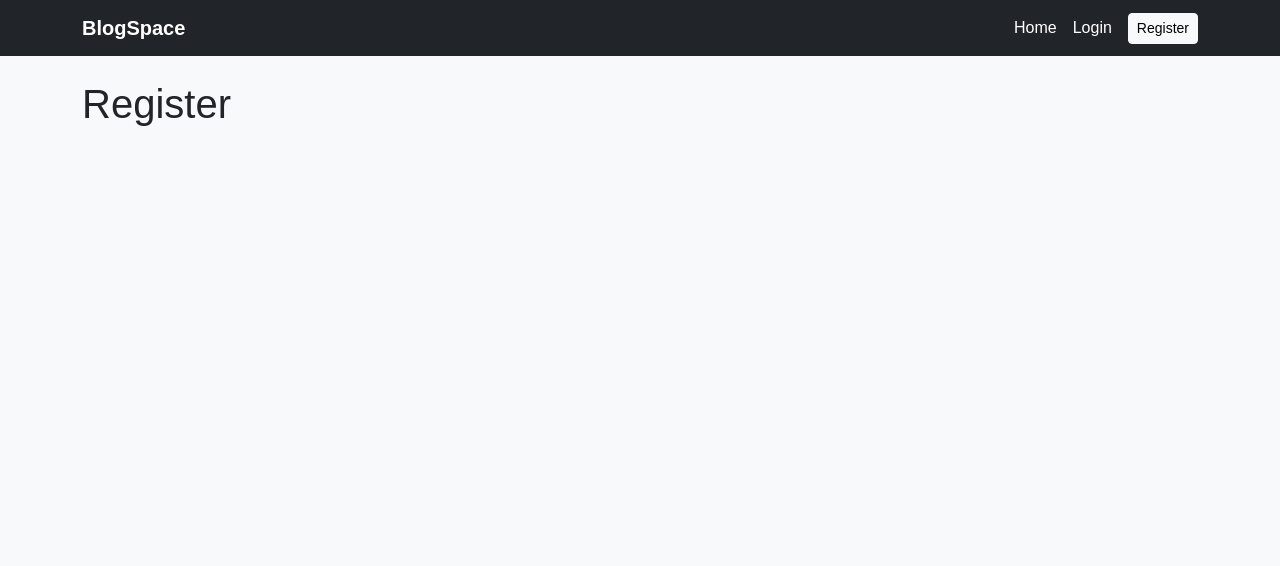
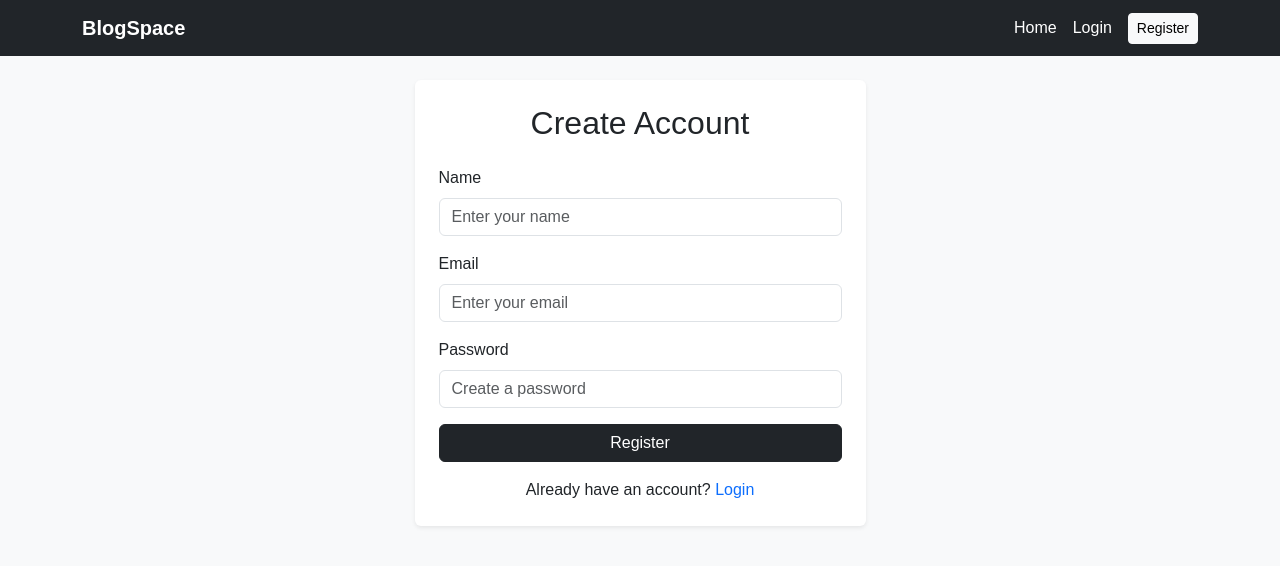
Before and after one commit to ShivaniVishwakarma07/Blogging_Platform, a React app in the folder frontend/: page /register in a window 1280 px wide. Shown: the top 566 px of the page. Built offline with nearby package versions, Linux system fonts and the light colour scheme; no server answers; the HTML template or start-up script is replaced by a standard one.

Commit message:
Build login and registration authentication flow

```diff
--- a/frontend/src/pages/Login.jsx
+++ b/frontend/src/pages/Login.jsx
@@ -1,5 +1,112 @@
+import { useState } from "react";
+import { Link, useNavigate } from "react-router-dom";
+import api from "../services/api";
+import { useAuth } from "../context/AuthContext";
+
 function Login() {
-  return <h1>Login</h1>;
+  const [formData, setFormData] = useState({
+    email: "",
+    password: "",
+  });
+
+  const [error, setError] = useState("");
+  const [loading, setLoading] = useState(false);
+
+  const { setUser } = useAuth();
+  const navigate = useNavigate();
+
+  const handleChange = (event) => {
+    setFormData({
+      ...formData,
+      [event.target.name]: event.target.value,
+    });
+  };
+
+  const handleSubmit = async (event) => {
+    event.preventDefault();
+
+    setError("");
+
+    if (!formData.email || !formData.password) {
+      setError("Please fill in all fields.");
+      return;
+    }
+
+    try {
+      setLoading(true);
+
+      const response = await api.post("/auth/login", formData);
+
+      setUser(response.data.user);
+      navigate("/");
+    } catch (error) {
+      setError(
+        error.response?.data?.message || "Login failed. Please try again.",
+      );
+    } finally {
+      setLoading(false);
+    }
+  };
+
+  return (
+    <div className="row justify-content-center">
+      <div className="col-md-6 col-lg-5">
+        <div className="card shadow-sm border-0">
+          <div className="card-body p-4">
+            <h2 className="text-center mb-4">Welcome Back</h2>
+
+            {error && <div className="alert alert-danger">{error}</div>}
+
+            <form onSubmit={handleSubmit}>
+              <div className="mb-3">
+                <label htmlFor="email" className="form-label">
+                  Email
+                </label>
+
+                <input
+                  type="email"
+                  id="email"
+                  name="email"
+                  className="form-control"
+                  value={formData.email}
+                  onChange={handleChange}
+                  placeholder="Enter your email"
+                />
+              </div>
+
+              <div className="mb-3">
+                <label htmlFor="password" className="form-label">
+                  Password
+                </label>
+
+                <input
+                  type="password"
+                  id="password"
+                  name="password"
+                  className="form-control"
+                  value={formData.password}
+                  onChange={handleChange}
+                  placeholder="Enter your password"
+                />
+              </div>
+
+              <button
+                type="submit"
+                className="btn btn-dark w-100"
+                disabled={loading}
+              >
+                {loading ? "Logging in..." : "Login"}
+              </button>
+            </form>
+
+            <p className="text-center mt-3 mb-0">
+              Don't have an account? <Link to="/register">Create one</Link>
+            </p>
+          </div>
+        </div>
+      </div>
+    </div>
+  );
 }
 
 export default Login;
--- a/frontend/src/pages/Register.jsx
+++ b/frontend/src/pages/Register.jsx
@@ -1,5 +1,140 @@
+import { useState } from "react";
+import { Link, useNavigate } from "react-router-dom";
+import api from "../services/api";
+
 function Register() {
-  return <h1>Register</h1>;
+  const [formData, setFormData] = useState({
+    name: "",
+    email: "",
+    password: "",
+  });
+
+  const [error, setError] = useState("");
+  const [success, setSuccess] = useState("");
+  const [loading, setLoading] = useState(false);
+
+  const navigate = useNavigate();
+
+  const handleChange = (event) => {
+    setFormData({
+      ...formData,
+      [event.target.name]: event.target.value,
+    });
+  };
+
+  const handleSubmit = async (event) => {
+    event.preventDefault();
+
+    setError("");
+    setSuccess("");
+
+    if (!formData.name || !formData.email || !formData.password) {
+      setError("Please fill in all fields.");
+      return;
+    }
+
+    if (formData.password.length < 6) {
+      setError("Password must be at least 6 characters.");
+      return;
+    }
+
+    try {
+      setLoading(true);
+
+      await api.post("/auth/register", formData);
+
+      setSuccess("Account created successfully. Redirecting to login...");
+
+      setTimeout(() => {
+        navigate("/login");
+      }, 1200);
+    } catch (error) {
+      setError(
+        error.response?.data?.message ||
+          "Registration failed. Please try again.",
+      );
+    } finally {
+      setLoading(false);
+    }
+  };
+
+  return (
+    <div className="row justify-content-center">
+      <div className="col-md-6 col-lg-5">
+        <div className="card shadow-sm border-0">
+          <div className="card-body p-4">
+            <h2 className="text-center mb-4">Create Account</h2>
+
+            {error && <div className="alert alert-danger">{error}</div>}
+
+            {success && <div className="alert alert-success">{success}</div>}
+
+            <form onSubmit={handleSubmit}>
+              <div className="mb-3">
+                <label htmlFor="name" className="form-label">
+                  Name
+                </label>
+
+                <input
+                  type="text"
+                  id="name"
+                  name="name"
+                  className="form-control"
+                  value={formData.name}
+                  onChange={handleChange}
+                  placeholder="Enter your name"
+                />
+              </div>
+
+              <div className="mb-3">
+                <label htmlFor="email" className="form-label">
+                  Email
+                </label>
+
+                <input
+                  type="email"
+                  id="email"
+                  name="email"
+                  className="form-control"
+                  value={formData.email}
+                  onChange={handleChange}
+                  placeholder="Enter your email"
+                />
+              </div>
+
+              <div className="mb-3">
+                <label htmlFor="password" className="form-label">
+                  Password
+                </label>
+
+                <input
+                  type="password"
+                  id="password"
+                  name="password"
+                  className="form-control"
+                  value={formData.password}
+                  onChange={handleChange}
+                  placeholder="Create a password"
+                />
+              </div>
+
+              <button
+                type="submit"
+                className="btn btn-dark w-100"
+                disabled={loading}
+              >
+                {loading ? "Creating account..." : "Register"}
+              </button>
+            </form>
+
+            <p className="text-center mt-3 mb-0">
+              Already have an account? <Link to="/login">Login</Link>
+            </p>
+          </div>
+        </div>
+      </div>
+    </div>
+  );
 }
 
 export default Register;
```
